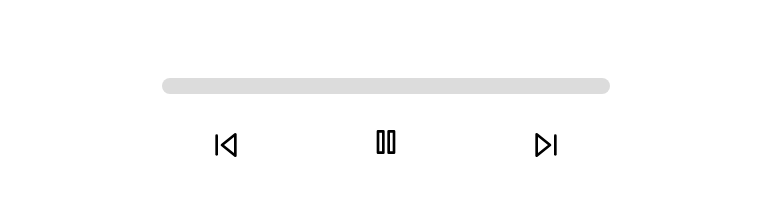
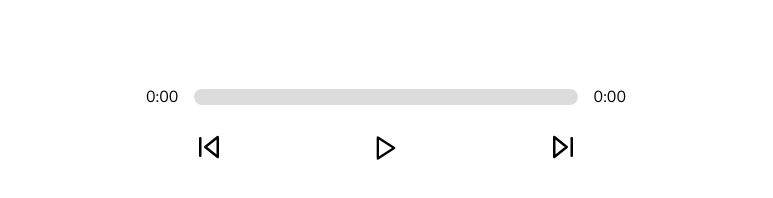
Before and after one commit to nggar/music-player, a React (Create React App) app: page / in a window 1280 px wide. Shown: the part 538-736 px from the top of the page, without its empty margins (254-1027 px from the left). Built offline with nearby package versions, Linux system fonts and the light colour scheme.

Commit message:
apply play and pause functionality

```diff
--- a/src/App.js
+++ b/src/App.js
@@ -17,6 +17,24 @@ function App() {
     const [currentSong, setCurrentSong] = useState( songs[0] );
     const [isPlaying, setIsPlaying] = useState( false );
     const [libraryStatus, setLibraryStatus] = useState( false );
+    const [currentSongInfo, setCurrentSongInfo] = useState(
+        {
+            currentTime: 0,
+            duration: 0
+        }
+    );
+
+    // get time information on current song
+    const timeUpdateHandler = ( e ) => {
+        let current = e.target.currentTime; // this currentTime and duration is property from audio tag
+        let duration = e.target.duration;
+
+        setCurrentSongInfo( {
+            currentTime: current,
+            duration: duration
+        } )
+    }
+
 
     return (
         <div className={`App ${libraryStatus ? 'song-library-active' : ''}`}>
@@ -34,11 +52,20 @@ function App() {
                 setCurrentSong={setCurrentSong}
                 isPlaying={isPlaying}
                 setIsPlaying={setIsPlaying}
+                currentSongInfo={currentSongInfo}
+                setCurrentSongInfo={setCurrentSongInfo}
+                audioRef={audioRef}
             />
             <SongLibrary
                 songs={songs}
                 libraryStatus={libraryStatus}
             />
+            <audio
+                src={currentSong.audio}
+                ref={audioRef}
+                onLoadedMetadata={timeUpdateHandler}
+                onTimeUpdate={timeUpdateHandler} >
+            </audio>
         </div>
     );
 }
--- a/src/components/Controller.js
+++ b/src/components/Controller.js
@@ -1,22 +1,45 @@
 import { Play, SkipBack, SkipForward, Pause } from 'react-feather';
 
-const Controller = ( { songs, setSongs, currentSong, setCurrentSong, isPlaying } ) => {
+const Controller = ( { songs, setSongs, currentSong, setCurrentSong, isPlaying, setIsPlaying, currentSongInfo, setcurrentSongInfo, audioRef } ) => {
+
+    // get time info
+    const getTime = ( time ) => {
+        return (
+            `${Math.floor( time / 60 )}:${( "0" + Math.floor( time % 60 ) ).slice( -2 )}`
+        );
+    };
+
+    // play and pause current song
+    const playCurrentSongHandler = () => {
+        if ( isPlaying ) {
+            audioRef.current.pause();
+            setIsPlaying( !isPlaying );
+        } else {
+            audioRef.current.play();
+            setIsPlaying( !isPlaying );
+        }
+    }
+
+
+
+
     return (
         <div className="controller">
             <div className="time">
-                <p className="time__current"></p>
+                <p className="time__current">{getTime( currentSongInfo.currentTime )}</p>
                 <div className="time__track">
                     <input type="range" />
                     <div className="animate-track"></div>
                 </div>
-                <p className="time__duration"></p>
+                <p className="time__duration">{getTime( currentSongInfo.duration )}</p>
             </div>
             <div className="play">
-                <SkipBack strokeWidth={2} size={32} />
-                <div className="play-pause">
-                    {isPlaying ? <Play strokeWidth={2} size={32} /> : <Pause strokeWidth={2} size={32} />}
-                </div>
-                <SkipForward strokeWidth={2} size={32} />
+                <SkipBack size={30} />
+                {isPlaying ?
+                    <Pause size={30} onClick={playCurrentSongHandler} /> :
+                    <Play style={{ paddingTop: "2px" }} size={30} onClick={playCurrentSongHandler} />
+                }
+                <SkipForward size={30} />
             </div>
         </div>
     )
--- a/src/styles/_controller.scss
+++ b/src/styles/_controller.scss
@@ -64,7 +64,6 @@
     display: flex;
     justify-content: space-between;
     align-items: center;
-    padding: 1rem;
     width: 30%;
 
     svg {
```
